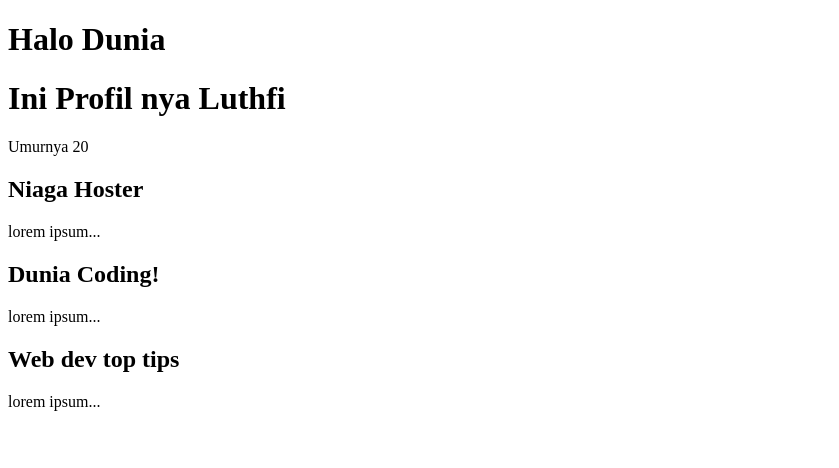
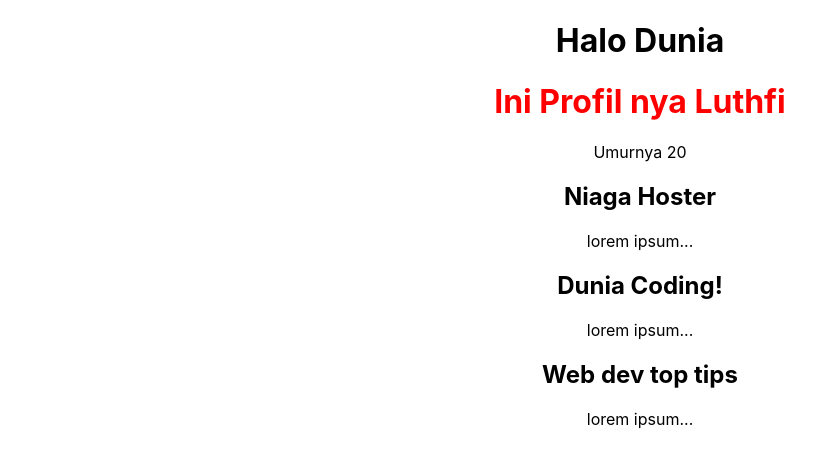
Before and after one commit to haloalfii/haloalfii-React, a React (Create React App) app: page / in a window 1280 px wide. Shown: the top 468 px of the page, without its empty margins (0-839 px from the left). Built offline with nearby package versions, Linux system fonts and the light colour scheme.

Commit message:
Add Simple Style

```diff
--- a/src/App.js
+++ b/src/App.js
@@ -1,10 +1,10 @@
-import "./App.css";
+import "./style/App.css";
 import { Profile } from "./components/Profile";
 import { RecentWork } from "./components/RecentWork";
 
 function App() {
     return (
-        <div className=''>
+        <div className='App'>
             <h1>Halo Dunia</h1>
             <Profile name='Luthfi' umur='20' />
             <RecentWork />
--- a/src/components/Profile.js
+++ b/src/components/Profile.js
@@ -3,7 +3,7 @@ import React from "react";
 export const Profile = (props) => {
     return (
         <div>
-            <h1>Ini Profil nya {props.name}</h1>
+            <h1 style={{ color: "Red" }}>Ini Profil nya {props.name}</h1>
             <p>Umurnya {props.umur}</p>
         </div>
     );
--- a/src/index.js
+++ b/src/index.js
@@ -1,6 +1,6 @@
 import React from "react";
 import ReactDOM from "react-dom/client";
-// import "./index.css";
+import "./style/index.css";
 import App from "./App";
 
 const root = ReactDOM.createRoot(document.getElementById("root"));
```
Also changed, not shown: src/style/App.css (renamed from src/App.css), src/style/index.css (renamed from src/index.css).
